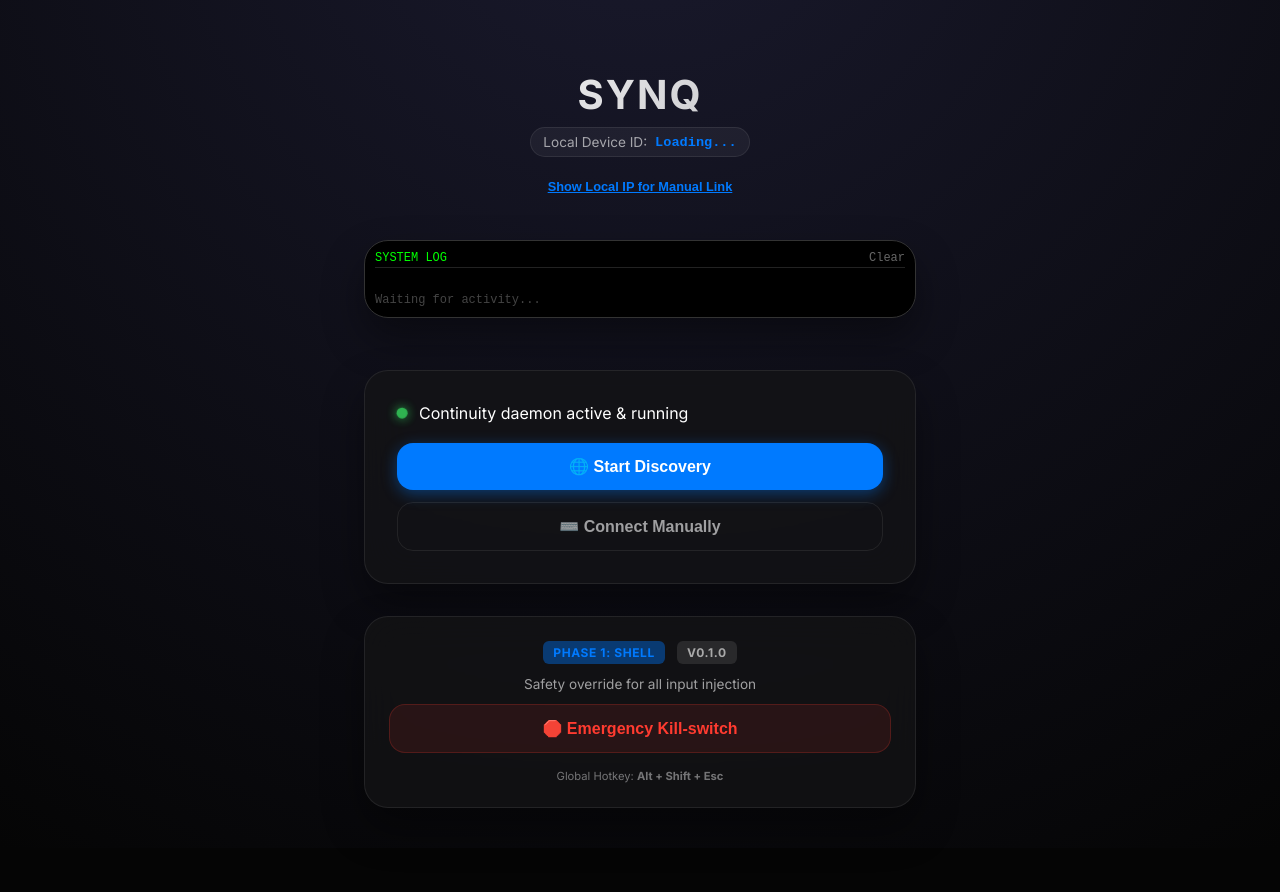
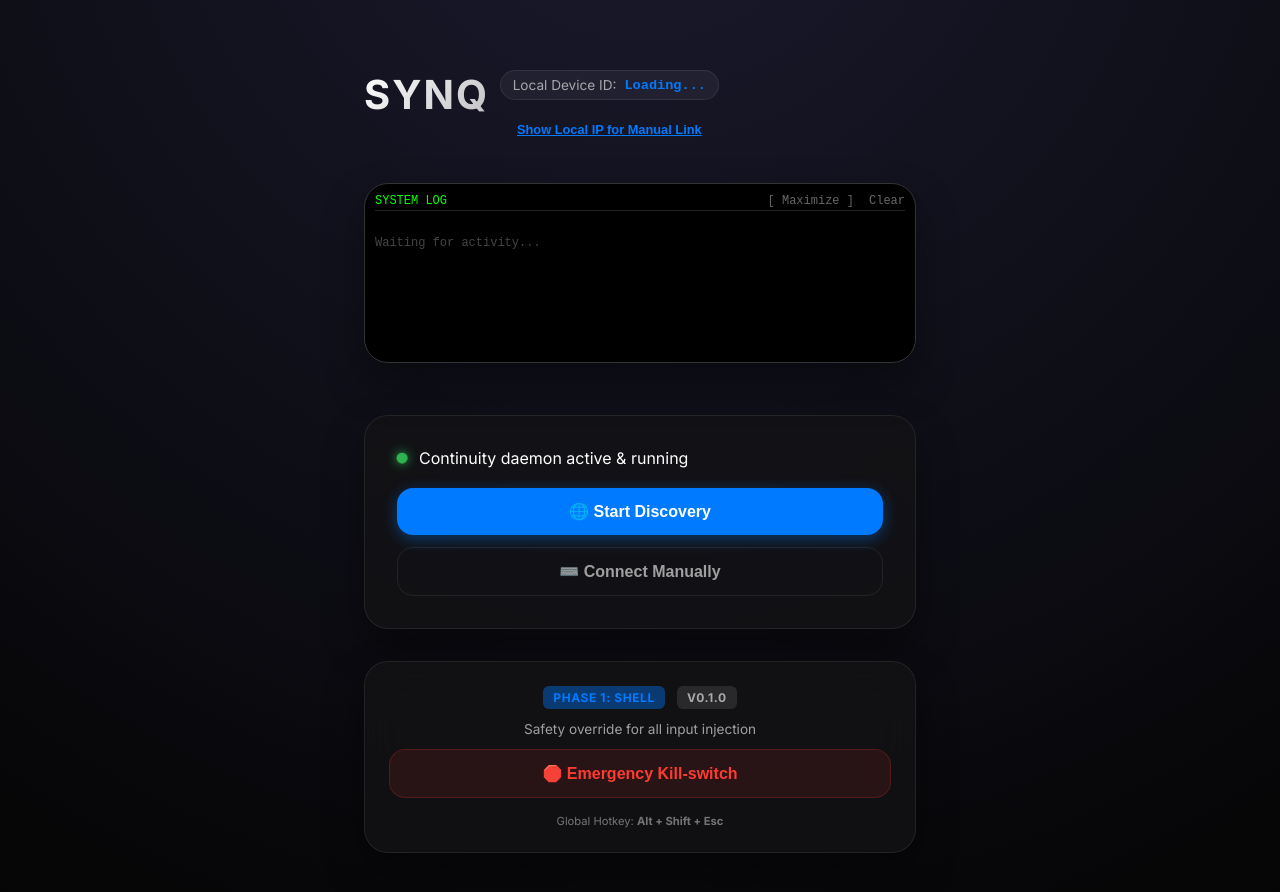
Before and after one commit to michaelNgiri/synq, a React (Vite) app in the folder crates/synq-app/: page / in a window 1280 px wide. Before the commit the page ends 848 px from the top, so only its background shows below. Built offline with nearby package versions, Linux system fonts and the light colour scheme.

Commit message:
Finalizing production build

```diff
--- a/crates/synq-app/src/App.tsx
+++ b/crates/synq-app/src/App.tsx
@@ -95,6 +95,7 @@ function App() {
 
   const [manualIp, setManualIp] = useState("");
   const [showManual, setShowManual] = useState(false);
+  const [isLogExpanded, setIsLogExpanded] = useState(false);
 
   const handleConnect = async (peer: PeerInfo) => {
     if (hasPermissions === false) {
@@ -198,7 +199,7 @@ function App() {
         </div>
       )}
 
-      <header style={{ marginTop: hasPermissions === false ? '0' : '30px' }}>
+      <header style={{ marginTop: hasPermissions === false ? '0' : '30px', display: isLogExpanded ? 'none' : 'flex' }}>
         <h1 style={{ letterSpacing: '2px' }}>SYNQ</h1>
         <div style={{ display: 'flex', flexDirection: 'column', gap: '8px', alignItems: 'center' }}>
           <div className="device-badge">
@@ -225,19 +226,39 @@ function App() {
       </header>
 
       {/* Debug Console Section */}
-      <section className="card debug-console" style={{ maxHeight: '150px', overflowY: 'auto', background: '#000', padding: '10px', fontSize: '0.75rem', fontFamily: 'monospace', marginBottom: '20px', border: '1px solid #333' }}>
+      <section className="card debug-console" style={{
+        height: isLogExpanded ? 'calc(100vh - 40px)' : '180px',
+        transition: 'height 0.3s ease',
+        overflowY: 'auto',
+        background: '#000',
+        padding: '10px',
+        fontSize: '0.75rem',
+        fontFamily: 'monospace',
+        marginBottom: isLogExpanded ? '0' : '20px',
+        border: '1px solid #333',
+        position: isLogExpanded ? 'fixed' : 'relative',
+        top: isLogExpanded ? '20px' : 'auto',
+        left: isLogExpanded ? '20px' : 'auto',
+        right: isLogExpanded ? '20px' : 'auto',
+        zIndex: 1000
+      }}>
         <div style={{ color: '#0f0', marginBottom: '5px', borderBottom: '1px solid #222', paddingBottom: '2px', display: 'flex', justifyContent: 'space-between' }}>
           <span>SYSTEM LOG</span>
+          <div style={{ display: 'flex', gap: '15px' }}>
+            <span style={{ cursor: 'pointer', color: '#666' }} onClick={() => setIsLogExpanded(!isLogExpanded)}>{isLogExpanded ? '[ Minimize ]' : '[ Maximize ]'}</span>
             <span style={{ cursor: 'pointer', color: '#666' }} onClick={() => setDebugLogs([])}>Clear</span>
+          </div>
         </div>
         {debugLogs.length === 0 && <div style={{ color: '#444' }}>Waiting for activity...</div>}
         {debugLogs.map((log, i) => (
-          <div key={i} style={{ color: log.level === 'error' ? '#f55' : log.level === 'warn' ? '#ff5' : '#aaa', marginBottom: '2px' }}>
+          <div key={i} style={{ color: log.level === 'error' ? '#f55' : log.level === 'warn' ? '#ff5' : '#aaa', marginBottom: '2px', overflowWrap: 'break-word' }}>
             <span style={{ color: '#555' }}>[{new Date(log.timestamp).toLocaleTimeString([], { hour12: false, hour: '2-digit', minute: '2-digit', second: '2-digit' })}]</span> {log.message}
           </div>
         ))}
       </section>
 
+      {!isLogExpanded && (
+        <>
           {!isDiscovering && peers.length === 0 && !showManual ? (
             <section className="card">
               <div className="status-info">
@@ -356,6 +377,8 @@ function App() {
               Global Hotkey: <strong>Alt + Shift + Esc</strong>
             </span>
           </footer>
+        </>
+      )}
     </main>
   );
 }
```
Also changed, not shown: 2 other files (tests, documents, lock files or other folders). Lines whose indentation alone changed are shown as unchanged.
